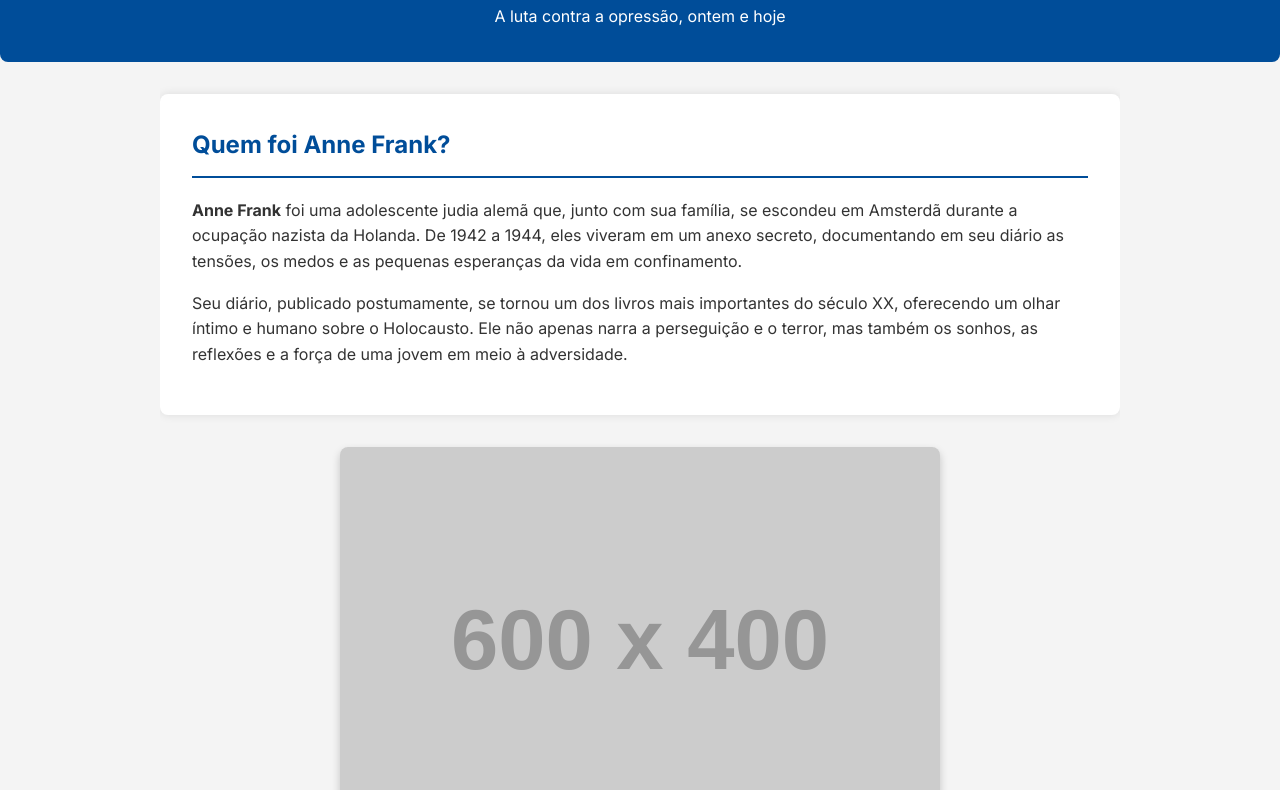
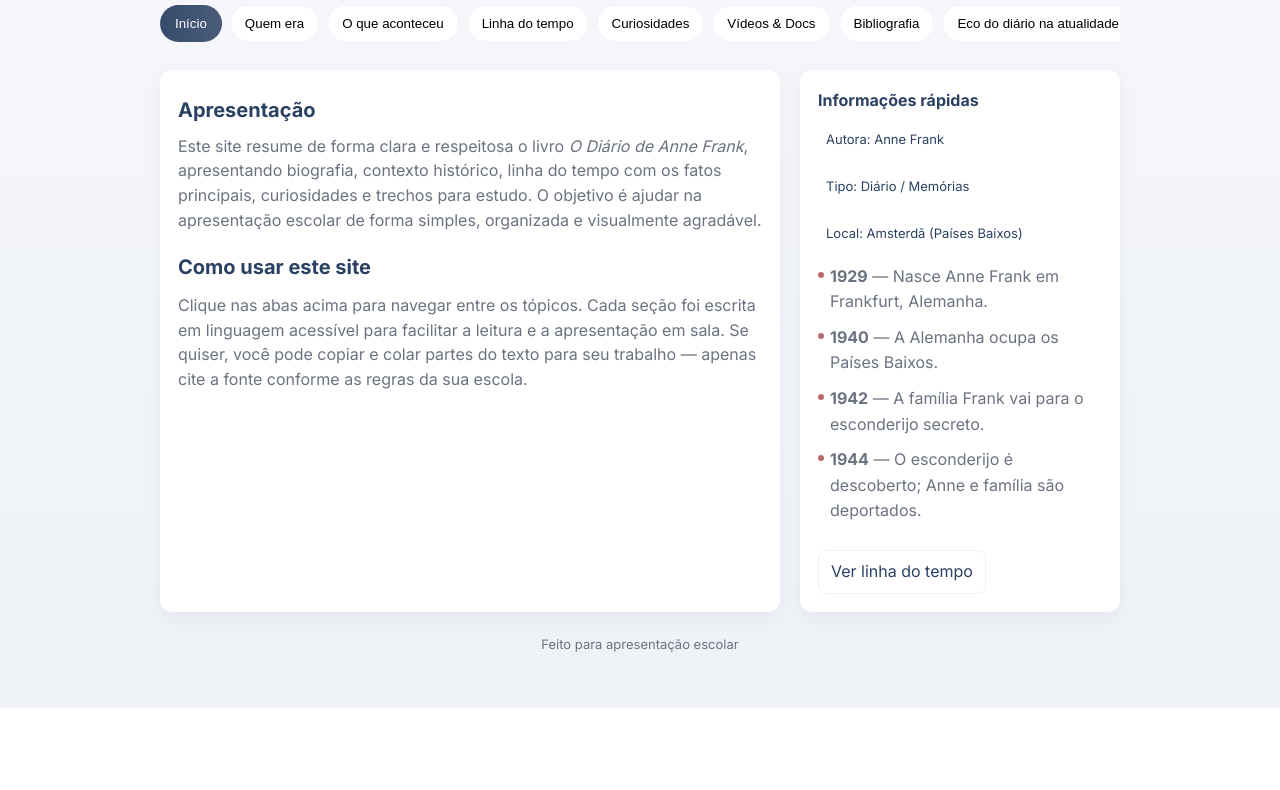
Before and after one commit to Josafz/Anne-frank-livro-trabalho, a plain HTML site: page index.html in a window 1280 px wide. Shown: the part 92-882 px from the top of the page. After the commit the page ends 800 px from the top, so only its background shows below. Drawn offline with Linux system fonts and the light colour scheme; placeholder pictures from the web are drawn by us.

Commit message:
Anne frank diary update.html

```diff
--- a/index.html
+++ b/index.html
@@ -1,147 +1,327 @@
-<!DOCTYPE html>
-<html lang="pt-br">
+<html lang="pt-BR">
 <head>
-    <meta charset="UTF-8">
-    <meta name="viewport" content="width=device-width, initial-scale=1.0">
-    <title>O Diário de Anne Frank e as Ditaduras Atuais</title>
+  <meta charset="utf-8">
+  <meta name="viewport" content="width=device-width, initial-scale=1">
+  <title>O Diário de Anne Frank — Projeto</title>
+  <meta name="description" content="Site escolar sobre O Diário de Anne Frank: quem era, histórico, curiosidades e trechos para estudo.">
+  <link rel="preconnect" href="https://fonts.googleapis.com">
+  <link rel="preconnect" href="https://fonts.gstatic.com" crossorigin>
+  <link href="https://fonts.googleapis.com/css2?family=Inter:wght@400;500;600;700&display=swap" rel="stylesheet">
   <style>
-        body {
-            font-family: 'Inter', sans-serif; /* Usando Inter como solicitado */
-            margin: 0;
-            padding: 0;
-            background-color: #f4f4f4;
-            color: #333;
-            line-height: 1.6;
+    :root{
+      --bg:#f6f7fb;
+      --card:#ffffff;
+      --primary:#2b4162;
+      --accent:#b86b6b;
+      --muted:#6b7280;
+      --radius:12px;
+      --glass: rgba(255,255,255,0.6);
+      font-family: 'Inter', system-ui, -apple-system, "Segoe UI", Roboto, "Helvetica Neue", Arial;
     }
-        header {
-            background-color: #004d99;
-            color: #fff;
-            text-align: center;
-            padding: 1em 0;
-            border-bottom-left-radius: 8px; /* Cantos arredondados */
-            border-bottom-right-radius: 8px; /* Cantos arredondados */
+    *, *:before, *:after { box-sizing:border-box }
+    body{
+      margin:0;
+      background:linear-gradient(180deg, var(--bg), #eef2f7);
+      color:var(--primary);
+      -webkit-font-smoothing:antialiased;
+      line-height:1.6;
     }
-        header h1 {
-            margin: 0;
-            font-size: 2.5em;
+    .wrap{
+      max-width:1000px;
+      margin:28px auto;
+      padding:0 20px;
     }
-        .container {
-            width: 80%;
-            max-width: 960px; /* Limite de largura para desktop */
-            margin: auto;
-            overflow: hidden;
-            padding: 2em 0;
+    header{
+      display:flex;
+      gap:20px;
+      align-items:center;
     }
-        .section {
-            background-color: #fff;
-            padding: 2em;
-            margin-bottom: 2em;
-            border-radius: 8px; /* Cantos arredondados */
-            box-shadow: 0 0 10px rgba(0, 0, 0, 0.1);
+    .logo{
+      display:flex;
+      flex-direction:column;
     }
-        .section h2 {
-            color: #004d99;
-            border-bottom: 2px solid #004d99;
-            padding-bottom: 0.5em;
-            margin-top: 0;
+    .logo h1{
+      margin:0;
+      font-size:20px;
+      letter-spacing:0.3px;
     }
-        .quote {
-            font-style: italic;
-            border-left: 4px solid #ffcc00;
-            padding-left: 1em;
-            margin: 1em 0;
-            background-color: #f9f9f9;
-            border-radius: 4px; /* Cantos arredondados */
-            padding: 1em;
+    .logo p{
+      margin:2px 0 0;
+      font-size:12px;
+      color:var(--muted);
     }
-        .quote p {
-            margin: 0;
+    nav{
+      margin-top:18px;
+      display:flex;
+      gap:8px;
+      flex-wrap:nowrap;
+      overflow-x:auto;
+      padding-bottom:10px;
     }
-        .image-container {
-            text-align: center;
-            margin: 2em 0;
+    .tab{
+      background:var(--card);
+      padding:10px 14px;
+      border-radius:999px;
+      border:1px solid rgba(43,65,98,0.06);
+      cursor:pointer;
+      transition:transform .15s ease,box-shadow .15s;
+      flex-shrink:0;
     }
-        .image-container img {
-            max-width: 100%;
-            height: auto;
-            border-radius: 8px; /* Cantos arredondados */
-            box-shadow: 0 4px 8px rgba(0, 0, 0, 0.2);
+    .tab:hover{
+      transform:translateY(-3px);
+      box-shadow:0 6px 16px rgba(43,65,98,0.06);
     }
-        footer {
-            text-align: center;
-            padding: 1em 0;
-            background-color: #333;
-            color: #fff;
-            border-top-left-radius: 8px; /* Cantos arredondados */
-            border-top-right-radius: 8px; /* Cantos arredondados */
+    .tab:focus{
+      outline: 2px solid var(--accent);
+      outline-offset: 2px;
     }
-
-        /* Responsividade para telas menores */
-        @media (max-width: 768px) {
-            .container {
-                width: 95%;
-                padding: 1em 0;
+    .tab.active{
+      background:linear-gradient(90deg, rgba(43,65,98,0.95), rgba(43,65,98,0.85));
+      color:white;
     }
-            header h1 {
-                font-size: 2em;
+    main{
+      margin-top:18px;
+      display:grid;
+      grid-template-columns:1fr 320px;
+      gap:20px;
     }
-            .section {
-                padding: 1.5em;
+    .card{
+      background:var(--card);
+      border-radius:var(--radius);
+      padding:18px;
+      box-shadow:0 6px 20px rgba(35,47,63,0.05);
+    }
+    .content{
+      min-height:420px;
+      padding:6px 18px;
+    }
+    h2{
+      margin:18px 0 8px;
+      font-size:20px;
+    }
+    p{
+      color:var(--muted);
+      line-height:1.55;
+      margin-top:10px;
+    }
+    p:first-of-type {
+      margin-top:0;
+    }
+    aside .card{
+      position:sticky;
+      top:28px;
+    }
+    .meta{
+      display:flex;
+      gap:10px;
+      flex-wrap:wrap;
+      margin-top:8px;
+    }
+    .meta div{
+      background:var(--glass);
+      padding:8px;
+      border-radius:10px;
+      font-size:13px;
+      color:var(--primary);
+    }
+    .timeline{
+      list-style:none;
+      margin-top:10px;
+      padding-left:0;
+    }
+    .timeline li{
+      margin:10px 0;
+      padding-left:12px;
+      position:relative;
+      color:var(--muted);
+    }
+    .timeline li:before{
+      content:'';
+      position:absolute;
+      left:0;
+      top:8px;
+      width:6px;
+      height:6px;
+      border-radius:50%;
+      background:var(--accent);
+    }
+    .curios{
+      display:grid;
+      grid-template-columns:1fr 1fr;
+      gap:10px;
+      margin-top:10px;
+    }
+    .chip{
+      background:linear-gradient(180deg,#fff, #fbfbfb);
+      padding:10px;
+      border-radius:10px;
+      border:1px solid rgba(0,0,0,0.03);
+      font-size:14px;
+    }
+    footer{
+      margin-top:22px;
+      text-align:center;
+      color:var(--muted);
+      font-size:13px;
+      padding:0 20px;
+    }
+    a.slink{
+      display:inline-block;
+      margin-top:10px;
+      text-decoration:none;
+      padding:8px 12px;
+      border-radius:8px;
+      border:1px solid rgba(43,65,98,0.08);
+      color:var(--primary);
+    }
+    /* small screens */
+    @media (max-width:880px){
+      main{
+        grid-template-columns:1fr;
+      }
+      aside{
+        order:2;
+      }
+      .logo{
+        flex-direction:row;
+        align-items:center;
+      }
+      nav{
+        overflow-x:auto;
+        scrollbar-width: none;
+      }
+      nav::-webkit-scrollbar {
+        display: none;
+      }
+      .content {
+        padding: 18px;
       }
     }
+    .hidden {
+      display: none;
+    }
   </style>
-    <link href="https://fonts.googleapis.com/css2?family=Inter:wght@400;700&display=swap" rel="stylesheet">
 </head>
 <body>
+  <div class="wrap">
+    <header>
+      <div class="logo">
+        <h1>O Diário de Anne Frank</h1>
+        <p>Trabalho escolar — resumo, contexto e curiosidades</p>
+      </div>
+    </header>
+    <nav id="nav">
+      <button class="tab active" data-target="home">Início</button>
+      <button class="tab" data-target="quem">Quem era</button>
+      <button class="tab" data-target="resumo">O que aconteceu</button>
+      <button class="tab" data-target="historia">Linha do tempo</button>
+      <button class="tab" data-target="curiosidades">Curiosidades</button>
+      <button class="tab" data-target="videos">Vídeos & Docs</button>
+      <button class="tab" data-target="bibliografia">Bibliografia</button>
+      <button class="tab" data-target="Atualidade">Eco do diário na atualidade</button>
+    </nav>
+    <main>
+      <section class="card content" id="home">
+        <h2>Apresentação</h2>
+        <p>Este site resume de forma clara e respeitosa o livro <em>O Diário de Anne Frank</em>, apresentando biografia, contexto histórico, linha do tempo com os fatos principais, curiosidades e trechos para estudo. O objetivo é ajudar na apresentação escolar de forma simples, organizada e visualmente agradável.</p>
+        <h2 style="margin-top:18px">Como usar este site</h2>
+        <p>Clique nas abas acima para navegar entre os tópicos. Cada seção foi escrita em linguagem acessível para facilitar a leitura e a apresentação em sala. Se quiser, você pode copiar e colar partes do texto para seu trabalho — apenas cite a fonte conforme as regras da sua escola.</p>
+      </section>
+      <aside>
+        <div class="card">
+          <strong>Informações rápidas</strong>
+          <div class="meta">
+            <div>Autora: Anne Frank</div>
+            <div>Tipo: Diário / Memórias</div>
+            <div>Local: Amsterdã (Países Baixos)</div>
+          </div>
+          <ul class="timeline" style="margin-top:12px">
+            <li><strong>1929</strong> — Nasce Anne Frank em Frankfurt, Alemanha.</li>
+            <li><strong>1940</strong> — A Alemanha ocupa os Países Baixos.</li>
+            <li><strong>1942</strong> — A família Frank vai para o esconderijo secreto.</li>
+            <li><strong>1944</strong> — O esconderijo é descoberto; Anne e família são deportados.</li>
+          </ul>
+          <a class="slink" href="#historia">Ver linha do tempo</a>
+        </div>
+      </aside>
+      <section class="card hidden" id="quem">
+        <h2>Quem era Anne Frank?</h2>
+        <p>Anne Frank nasceu em 12 de junho de 1929, em Frankfurt am Main, Alemanha. Era uma menina judia que se mudou com a família para Amsterdã para fugir do crescente antissemitismo na Alemanha nazista. Anne gostava de escrever; recebeu um diário de presente aos 13 anos e começou a registrar seus pensamentos, medos e sonhos.</p>
+        <p>Durante a ocupação nazista, a família Frank viveu escondida em um anexo secreto por aproximadamente dois anos. O diário de Anne se tornou, depois da guerra, um dos documentos mais conhecidos que mostram a vida de civis sob perseguição e a voz humana por trás das estatísticas históricas.</p>
+      </section>
+      <section class="card hidden" id="resumo">
+        <h2>O que aconteceu — Resumo dos fatos</h2>
+        <p>Em 1940, a Alemanha ocupou os Países Baixos. Em julho de 1942, para escapar das deportações, a família Frank entrou no esconderijo anexo ao prédio onde o pai, Otto Frank, trabalhava. Outras quatro pessoas juntaram-se a eles: a família Van Pels (no livro chamada de Van Daan) e Fritz Pfeffer (chamado de Albert Dussel no diário).</p>
+        <p>No anexo, os ocupantes viviam em silêncio quase total durante o dia, com rotinas estritas para evitar que trabalhadores do prédio os notassem. Anne escreveu regularmente no diário, relatando a vida cotidiana, conflitos, esperanças e seu desenvolvimento pessoal. Em agosto de 1944, o anexo foi denunciado — os moradores foram presos e deportados para campos de concentração. Anne morreu no campo de Bergen-Belsen em 1945. Apenas Otto Frank, seu pai, sobreviveu para publicar o diário.</p>
+      </section>
+      <section class="card hidden" id="historia">
+        <h2>Linha do Tempo (resumida)</h2>
+        <ul style="padding-left:16px;color:var(--muted)">
+          <li><strong>1929</strong> — Nascimento de Anne Frank.</li>
+          <li><strong>1933–1939</strong> — A família enfrenta perseguições na Alemanha; decide emigrar.</li>
+          <li><strong>1940</strong> — Invasão nazista dos Países Baixos.</li>
+          <li><strong>1942</strong> — 6 de julho: família Frank entra no esconderijo (anexo secreto).</li>
+          <li><strong>1942–1944</strong> — Período de vida no anexo; Anne escreve o diário.</li>
+          <li><strong>4 de agosto de 1944</strong> — Prisão e deportação dos ocupantes do anexo.</li>
+          <li><strong>1945</strong> — Fim da guerra; Otto Frank encontra e publica o diário.</li>
+        </ul>
+      </section>
 
-    <header>
-        <h1>O Diário de Anne Frank: Um Eco no Tempo</h1>
-        <p>A luta contra a opressão, ontem e hoje</p>
-    </header>
+      <section class="card hidden" id="curiosidades">
+        <h2>Curiosidades</h2>
+        <div class="curios">
+          <div class="chip"><strong>O diário foi preservado:</strong> Depois da prisão, Miep Gies guardou o diário. Após a guerra, entregou-o a Otto Frank.</div>
+          <div class="chip"><strong>Nome real do livro:</strong> Publicado originalmente em holandês como <em>Het Achterhuis</em> (O Anexo).</div>
+          <div class="chip"><strong>Idade:</strong> Anne tinha 13–15 anos durante a escrita do diário.</div>
+          <div class="chip"><strong>Representação:</strong> O diário virou peça de teatro, filmes e estudos para ensino sobre o Holocausto.</div>
+        </div>
+        <h3 style="margin-top:12px">Sugestão para apresentação</h3>
+        <p>Use imagens do anexo (se disponíveis), destaque a linha do tempo e leia um breve trecho em voz alta (máx. 1 minuto). Explique a importância histórica e humana do diário — por que uma história pessoal ajuda a entender um evento coletivo?</p>
+      </section>
+      <section class="card hidden" id="videos">
+        <h2>Vídeos e Documentários</h2>
+        <p>Para aprofundar seu conhecimento sobre Anne Frank, seu diário e o contexto histórico do Holocausto, confira alguns documentários e vídeos selecionados:</p>
+        <ul style="color:var(--muted)">
 
-    <div class="container">
+            <ul>
+              <li><a href="https://www.youtube.com/watch?v=O-aGY4oI1Dc" target="_blank">A história de Anne Frank </a></li>
 
-        <div class="section">
-            <h2>Quem foi Anne Frank?</h2>
-            <p><strong>Anne Frank</strong> foi uma adolescente judia alemã que, junto com sua família, se escondeu em Amsterdã durante a ocupação nazista da Holanda. De 1942 a 1944, eles viveram em um anexo secreto, documentando em seu diário as tensões, os medos e as pequenas esperanças da vida em confinamento.</p>
-            <p>Seu diário, publicado postumamente, se tornou um dos livros mais importantes do século XX, oferecendo um olhar íntimo e humano sobre o Holocausto. Ele não apenas narra a perseguição e o terror, mas também os sonhos, as reflexões e a força de uma jovem em meio à adversidade.</p>
+            </ul>
+          </li>
+
+        </ul>
+      </section>
+      <section class="card hidden" id="bibliografia">
+        <h2>Bibliografia & Referências</h2>
+        <p>Para aprofundar seu trabalho, procure as seguintes fontes (sugestões gerais):</p>
+        <ul style="color:var(--muted)">
+          <li>Edições do <em>O Diário de Anne Frank</em> — prefira edições com notas e introdução editorial.</li>
+          <li>Livros e documentários sobre o Holocausto e a ocupação nazista nos Países Baixos.</li>
+          <li>Materiais escolares e guias didáticos sobre memória e direitos humanos.</li>
+        </ul>
+        <p style="margin-top:12px">Se você quiser, eu posso adicionar uma lista com títulos específicos, links ou imagens do anexo para deixar o site mais completo.</p>
+      </section>
+    </main>
+    <footer>
+      <div style="max-width:760px;margin:0 auto">Feito para apresentação escolar</div>
+    </footer>
   </div>
-
-        <div class="image-container">
-            <img src="https://placehold.co/600x400/004d99/ffffff?text=Anne%20Frank" onerror="this.onerror=null; this.src='https://upload.wikimedia.org/wikipedia/commons/e/e1/Anne_Frank.jpg'" alt="Foto de Anne Frank">
-            <p>Anne Frank em 1940, aos 11 anos.</p>
-        </div>
-
-        <div class="section">
-            <h2>O Contexto da Ditadura Nazista</h2>
-            <p>O <strong>regime nazista de Hitler</strong>, que governou a Alemanha de 1933 a 1945, foi uma das ditaduras mais brutais da história. Caracterizado por um nacionalismo extremo, racismo (especialmente o antissemitismo), perseguição a minorias e um controle total sobre a sociedade, o nazismo levou à Segunda Guerra Mundial e ao Holocausto, o genocídio de milhões de judeus e outras vítimas.</p>
-            <div class="quote">
-                <p>"Apesar de tudo, ainda acredito na bondade inerente às pessoas." - Anne Frank</p>
-            </div>
-            <p>A história de Anne e sua família é um microcosmo desse período. O medo de serem descobertos, a privação de liberdade e a perda de direitos básicos são reflexos diretos da opressão exercida pela ditadura nazista. Seu diário é um testemunho da resistência humana e da esperança, mesmo nos momentos mais sombrios.</p>
-        </div>
-
-        <div class="section">
-            <h2>O Eco de Anne Frank nas Ditaduras Atuais</h2>
-            <p>Apesar de décadas terem se passado, os ecos da história de Anne Frank ainda ressoam em diferentes partes do mundo. A luta por direitos, a perseguição a minorias e a opressão de governos autoritários não são fatos apenas do passado. Várias ditaduras ou regimes opressivos ainda existem hoje, e a experiência de Anne Frank nos ajuda a entender as consequências disso.</p>
-            <h3>1. Perseguição e Confinamento</h3>
-            <p>Assim como Anne Frank e sua família foram forçados a se esconder, hoje, em países como <strong>Coreia do Norte</strong> ou sob a repressão em <strong>Myanmar</strong>, dissidentes políticos, jornalistas e minorias étnicas são perseguidos, presos ou forçados a viverem no anonimato ou em campos de trabalho forçado.</p>
-            <h3>2. Falta de Liberdade e Censura</h3>
-            <p>O nazismo controlava rigidamente a imprensa, a arte e a educação. Da mesma forma, em regimes como o da <strong>China</strong>, a internet é censurada, a imprensa é controlada pelo Estado e a liberdade de expressão é severamente restrita. As pessoas são impedidas de ter acesso a informações que questionem o governo, assim como os moradores da Holanda ocupada eram privados de notícias verdadeiras.</p>
-            <h3>3. A Desumanização do "Outro"</h3>
-            <p>O nazismo se baseava na ideia de que os judeus eram uma "raça inferior", justificando sua perseguição. Esse mesmo mecanismo de desumanização ocorre em várias ditaduras, onde minorias são demonizadas para que a violência e a repressão contra elas sejam justificadas. Isso pode ser visto em conflitos étnicos ou na perseguição a grupos religiosos em diversas partes do mundo.</p>
-        </div>
-
-        <div class="section">
-            <h2>Conclusão</h2>
-            <p>O Diário de Anne Frank é mais do que a história de uma única menina; é um alerta sobre os perigos da tirania e da intolerância. Ao compararmos sua experiência com os desafios de hoje, percebemos que a luta pela <strong>liberdade</strong>, pelos <strong>direitos humanos</strong> e contra o <strong>preconceito</strong> é uma batalha contínua. A voz de Anne, vinda de um anexo secreto, nos lembra da importância de nunca esquecermos o passado para que possamos defender um futuro mais justo e livre para todos.</p>
-        </div>
-
-    </div>
-
-    <footer>
-        <p>Trabalho escolar - Baseado em "O Diário de Anne Frank" e estudos sobre ditaduras.</p>
-    </footer>
-
+  <script>
+    const tabs = document.querySelectorAll('.tab');
+    const sections = document.querySelectorAll('main section.card');
+    function show(id){
+      sections.forEach(s => {
+        if(s.id === id){
+          s.classList.remove('hidden');
+        } else {
+          s.classList.add('hidden');
+        }
+      });
+      tabs.forEach(t => t.classList.toggle('active', t.dataset.target === id));
+      window.scrollTo({top:0,behavior:'smooth'});
+    }
+    tabs.forEach(t => t.addEventListener('click', () => show(t.dataset.target)));
+    show('home');
+  </script>
 </body>
 </html>
```
Lines whose indentation alone changed are shown as unchanged.
